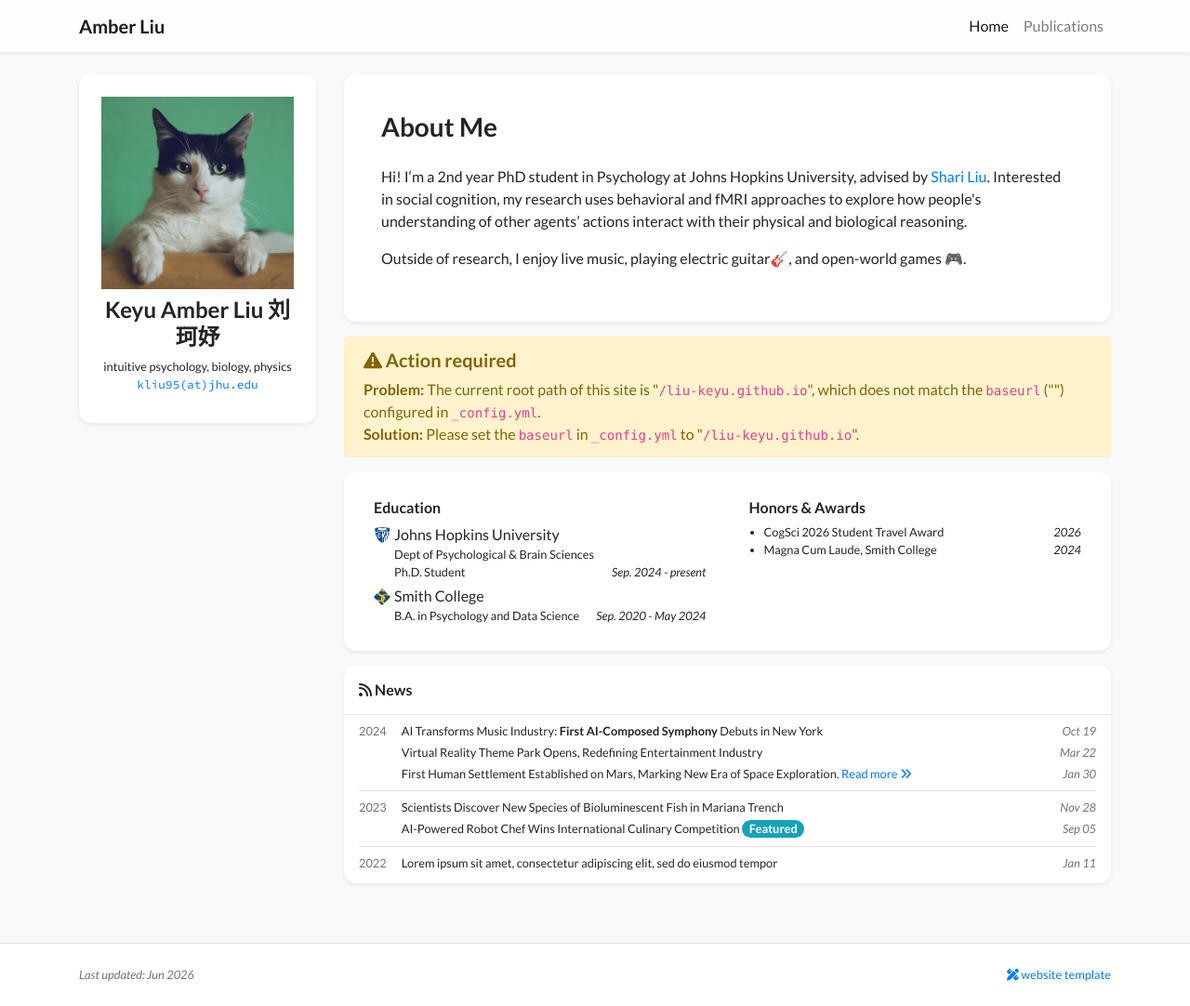
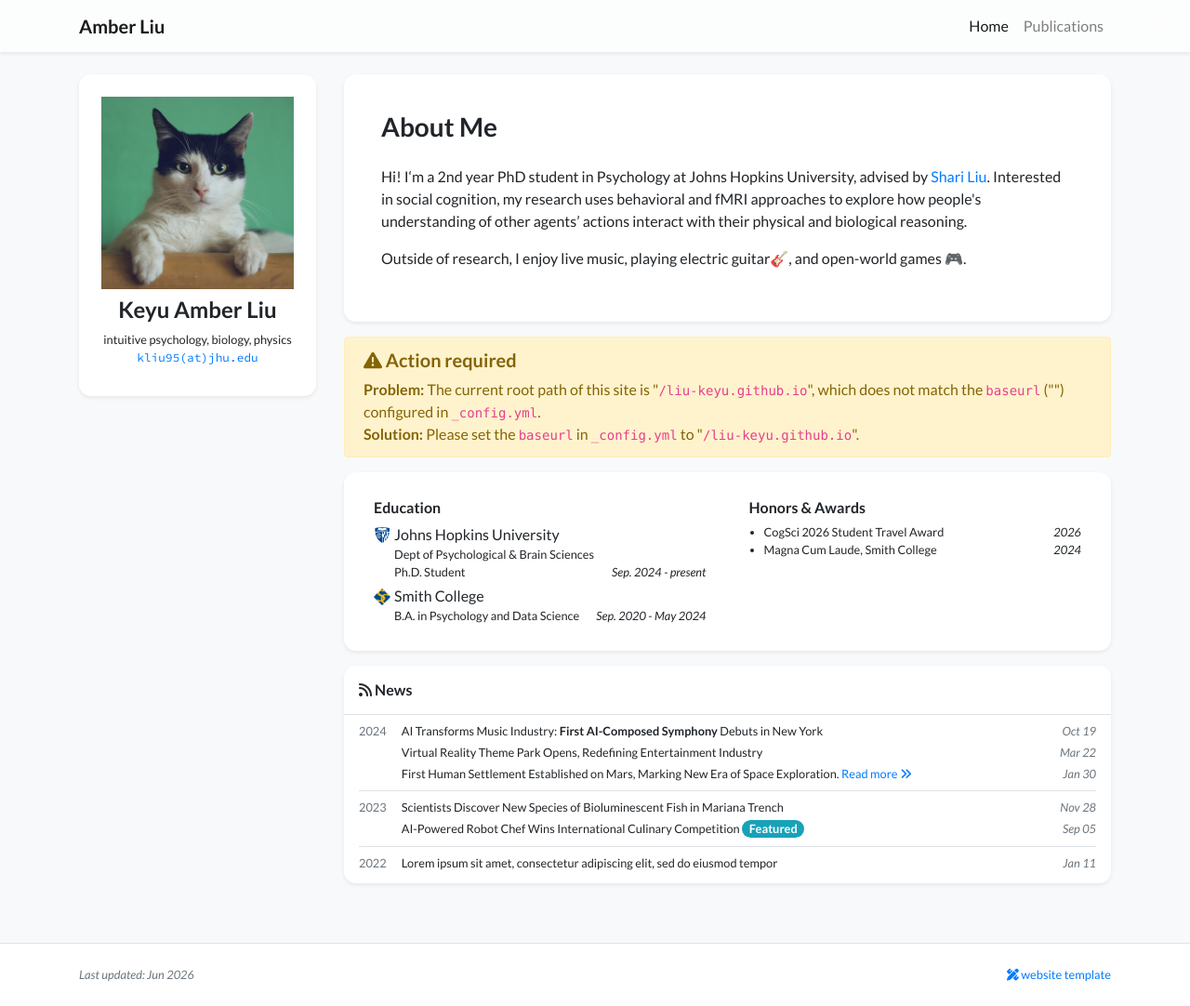
Before and after one commit to liu-keyu/liu-keyu.github.io, a Jekyll site: the page built from index.html, in a window 1280 px wide and 1082 px high. Shown: the whole window at 93% size. Built offline with Jekyll 4.4.1, drawn with Linux system fonts in a browser that asks for light colours; nearby versions of some CDN libraries; a style sheet for code colours, icons or effects is not loaded.

Commit message:
Update profile.yml

```diff
--- a/_data/profile.yml
+++ b/_data/profile.yml
@@ -1,5 +1,5 @@
-primary_name: "Keyu Amber Liu 刘珂妤"
-secondary_name: "刘珂妤"
+primary_name: "Keyu Amber Liu"
+secondary_name: " 刘珂妤 amb"
 navbar_name: "Amber Liu"
 
 email: "kliu95@jhu.edu"
```
